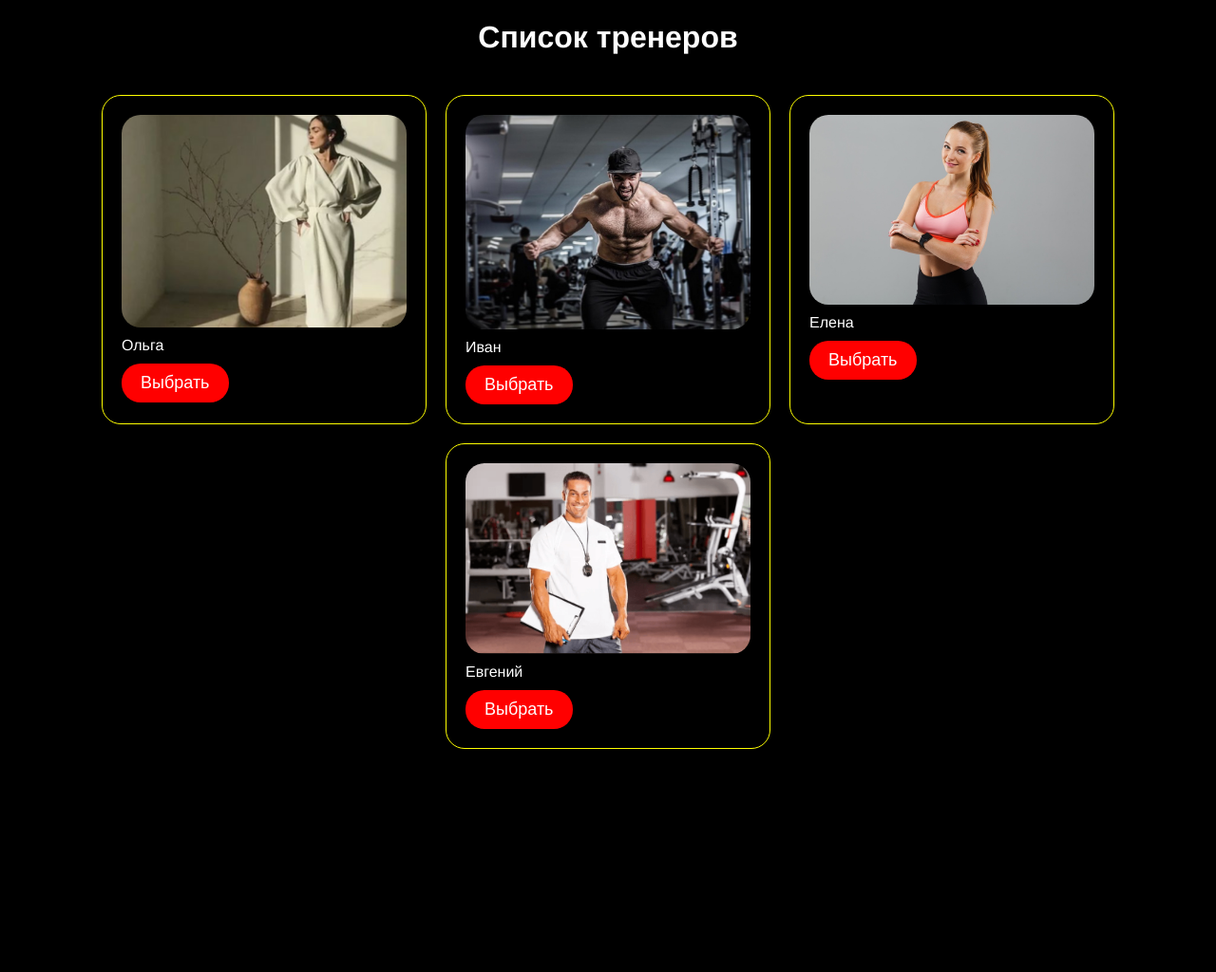
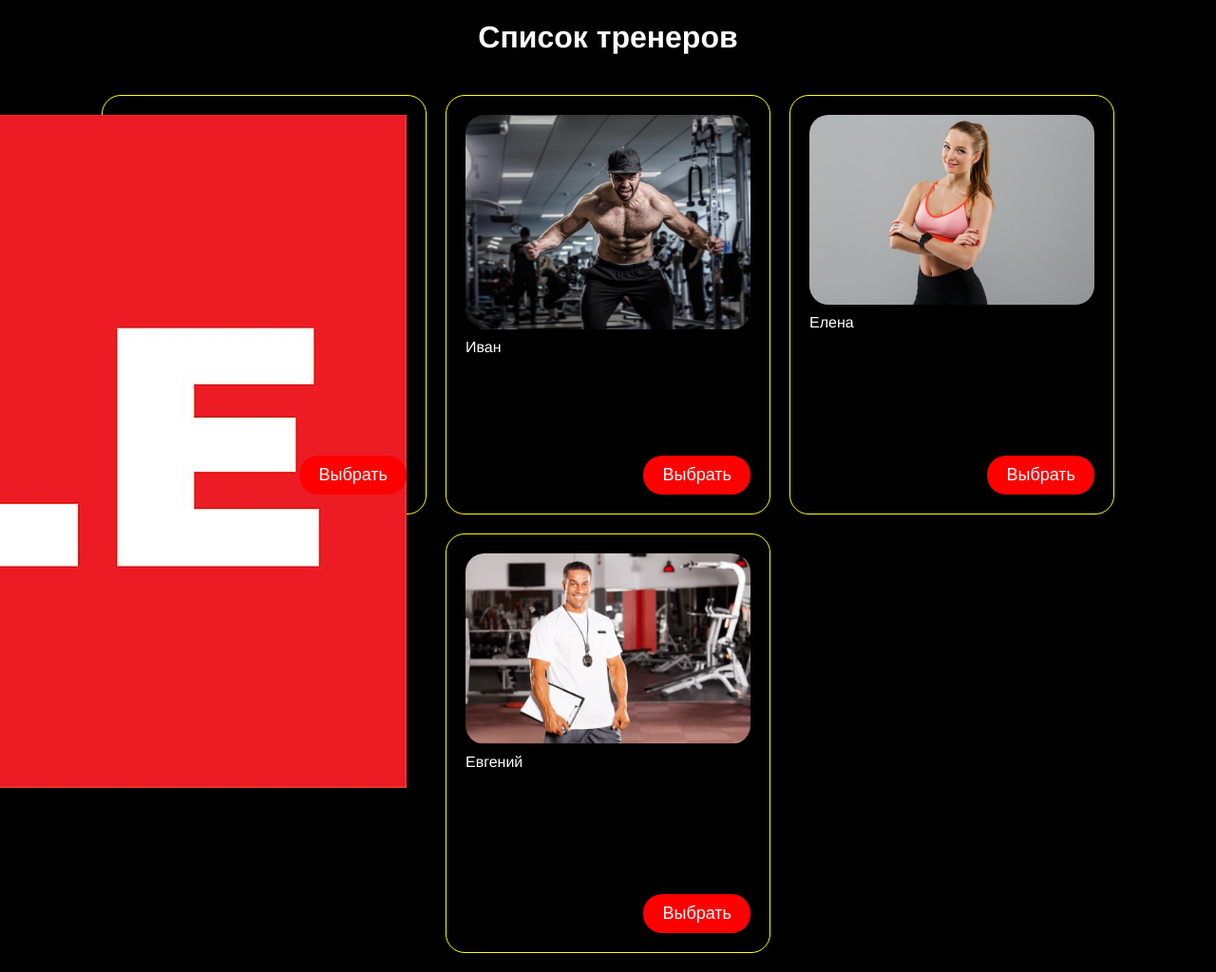
Before and after one commit to detry1337/card-layout-project, a Django app: page / in a window 1280 px wide. Shown: the whole page at 95% size. Before the commit the page ends 789 px from the top, so only its background shows below. Run offline with Django 5.2, Linux system fonts and the light colour scheme.

Commit message:
Задание 2

```diff
--- a/test_server/static/css/style.css
+++ b/test_server/static/css/style.css
@@ -1,16 +1,16 @@
 body {
     background: black;
     color: white;
-    margin: 0; /* Убираем внешние отступы */
+    margin: 0;
     font-family: Helvetica, Arial, sans-serif;
 }
 
 .cards-container {
-    display: flex; /* Располагаем карточки в строку */
-    gap: 20px; /* Отступы между карточками */
-    flex-wrap: wrap; /* Чтобы переносились при нехватке места */
-    justify-content: center; /* Выравниваем карточки по центру */
-    padding: 20px; /* Отступ вокруг контейнера */
+    display: flex;
+    gap: 20px; /* Добавляем отступы между карточками */
+    flex-wrap: wrap;
+    justify-content: center;
+    padding: 20px;
 }
 
 .card {
@@ -20,18 +20,26 @@ body {
     width: 300px;
     vertical-align: top;
     display: inline-block;
-    background: black; /* Если нужен фон у карточки */
+    background: black;
+    min-height: 400px; /* Устанавливаем минимальную высоту карточек */
+    position: relative; /* Для абсолютного позиционирования элементов внутри */
+    transition: transform 0.3s, box-shadow 0.3s; /* Плавное изменение масштаба и тени */
+}
+
+.card:hover {
+    transform: scale(1.05); /* Масштабируем карточку при наведении */
+    box-shadow: 0 4px 8px rgba(255, 88, 88, 0.5); /* Добавляем тень при наведении */
 }
 
 .card-photo {
     width: 300px;
     border-radius: 20px;
-    display: block; /* Убираем лишний отступ снизу */
+    display: block;
 }
 
 .card-text {
     margin: 10px 0;
-    text-align: left; /* Выравниваем текст по левому краю */
+    text-align: left;
 }
 
 .card-button {
@@ -41,7 +49,22 @@ body {
     background: red;
     color: white;
     border: none;
-    cursor: pointer; /* Добавляем курсор при наведении */
-    display: inline-block; /* Делаем кнопку не на всю ширину */
-    text-align: left; /* Выравниваем текст внутри кнопки */
+    cursor: pointer;
+    display: inline-block;
+    text-align: left;
+    position: absolute; /* Абсолютное позиционирование кнопки */
+    bottom: 20px;
+    right: 20px;
+    transition: background-color 0.3s, color 0.3s; /* Плавное изменение фона и цвета текста */
 }
+
+.card-button:hover {
+    background-color: #fd7c7c;
+    color: black;
+}
+
+.card .sale-icon {
+    position: absolute;
+    top: 20px;
+    right: 20px;
+}
--- a/test_server/test_site/templates/index.html
+++ b/test_server/test_site/templates/index.html
@@ -11,6 +11,10 @@
     <div class="cards-container">
         {% for good in goods %}
             <div class="card">
+                {% if forloop.first %}
+                    <!-- Иконка sale в первую карточку -->
+                    <img class="sale-icon" src="{{sale_img}}">
+                {% endif %}
                 <img class="card-photo" src="{{ good.img }}" alt="{{ good.label }}">
                 <p class="card-text">{{ good.label }}</p>
                 <button class="card-button">Выбрать</button>
--- a/test_server/test_site/views.py
+++ b/test_server/test_site/views.py
@@ -4,6 +4,7 @@ from django.templatetags.static import static
 def index_page(request):
     context = {
         "page_name": "Тренеры",
+        "sale_img" : static("images/sale-icon.jpeg"),
         "goods": [
             {"label": "Ольга", "img": static("images/1.png")},
             {"label": "Иван", "img": static("images/ivan.jpg")},
```
Also changed, not shown: test_server/static/images/sale-icon.jpeg (added).
